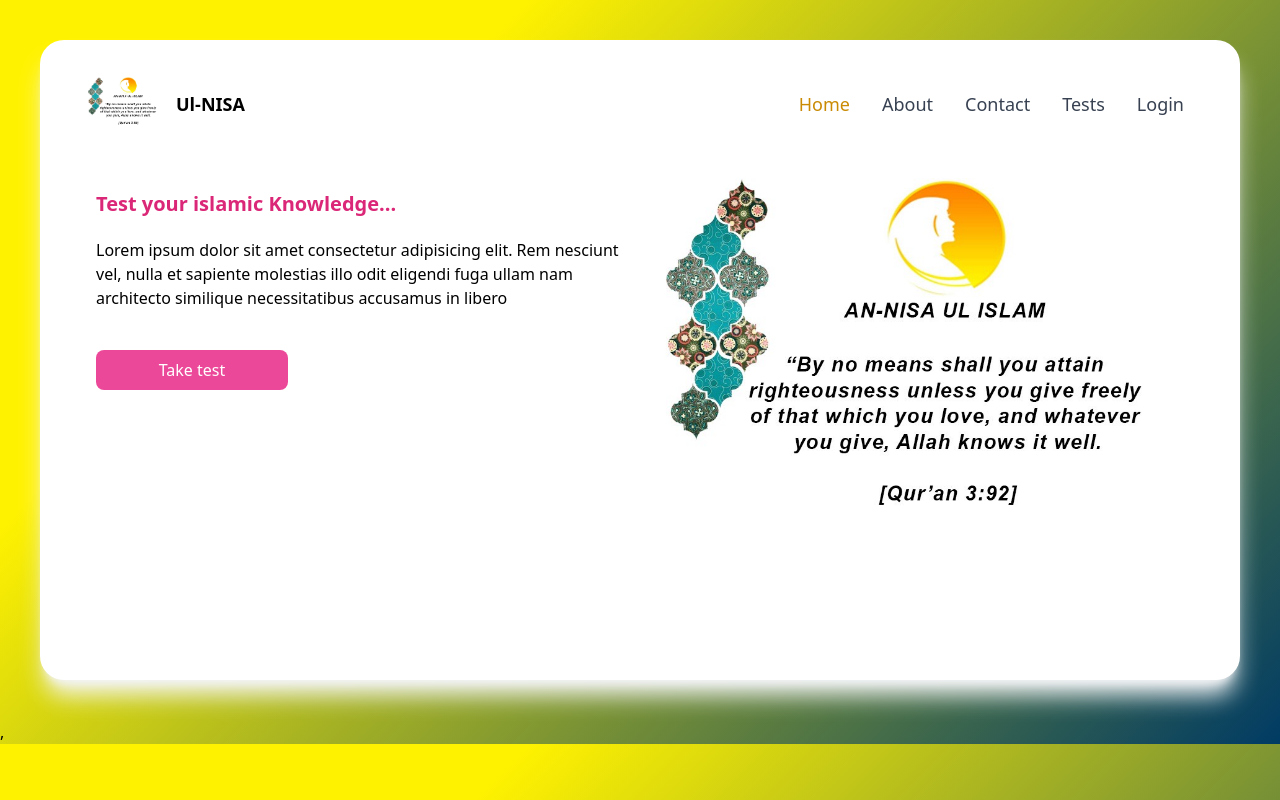
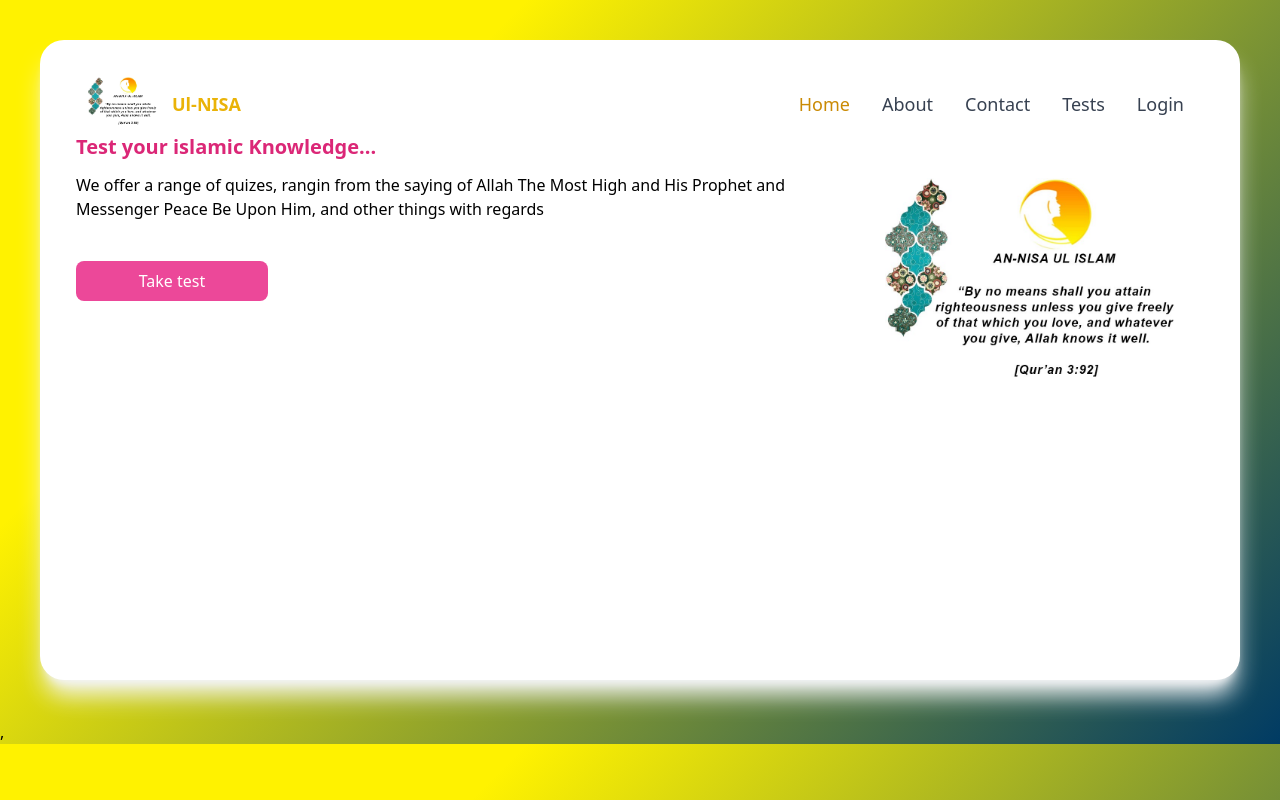
Before and after one commit to sawaneh1/Women_IN_Islam, a React (Create React App) app: page / in a window 1280 px wide. Built offline with nearby package versions, Linux system fonts and the light colour scheme.

Commit message:
beautifying the site

```diff
--- a/src/Navbar/index.js
+++ b/src/Navbar/index.js
@@ -30,9 +30,9 @@ const Navbar = () => {
       <div>
         <div>
           <div className="container flex flex-wrap justify-between items-center mx-auto">
-            <a href="#" className="flex items-center gap-2  ml-8">
+            <a href="#" className="flex items-center gap-1  sm:ml-8">
               <img src={logo} width="80" height="80" alt="" />
-              <span className="self-center text-lg font-extrabold  whitespace-nowrap dark:text-pink-50">
+              <span className="self-center text-lg text-yellow-500  font-extrabold  whitespace-nowrap dark:text-pink-50">
                 Ul-NISA
               </span>
             </a>
@@ -128,25 +128,27 @@ const Navbar = () => {
           </div>
         </div>
         <div className="flex flex-col-reverse  sm:flex-row place-items-center items-center ">
-          <div className="p-10  w-full  sm:w-4/5">
-            <h1 className=" mb-5 font-bold text-pink-600 sm:-mt-32  text-xl">
+          <div className="p-5  w-full  sm:w-4/5">
+            <h1 className=" mb-3 font-bold text-pink-600 sm:-mt-32  text-xl">
               Test your islamic Knowledge...
             </h1>
 
             <p className="w-full">
-              Lorem ipsum dolor sit amet consectetur adipisicing elit. Rem
-              nesciunt vel, nulla et sapiente molestias illo odit eligendi fuga
-              ullam nam architecto similique necessitatibus accusamus in libero
+              We offer a range of quizes, rangin from the saying of Allah The
+              Most High and His Prophet and Messenger Peace Be Upon Him, and
+              other things with regards
             </p>
-            <Link to="/quiz">
-              <button className="bg-pink-500  rounded-lg p-2 text-white w-48 mt-10">
-                Take test
-              </button>
-            </Link>
+            <div className="flex sm:block justify-center">
+              <Link to="/quiz">
+                <button className="bg-pink-500  f rounded-lg p-2 text-white w-48 mt-10">
+                  Take test
+                </button>
+              </Link>
+            </div>
           </div>
 
-          <div className=" mt-5 sm:flex">
-            <img src={img} alt="" className="md:h-4/5 h-2/3" />
+          <div className=" flex justify-start mt-5 sm:flex">
+            <img src={img} alt="" className="md:h-4/5 h-1/4 w-96" />
           </div>
         </div>
       </div>
```
